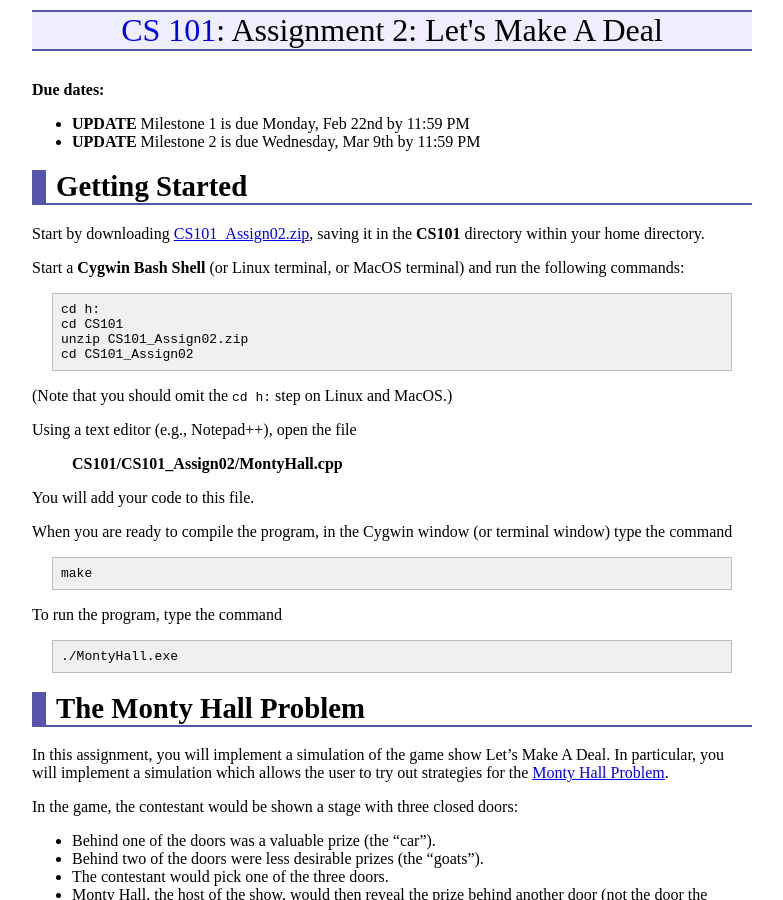
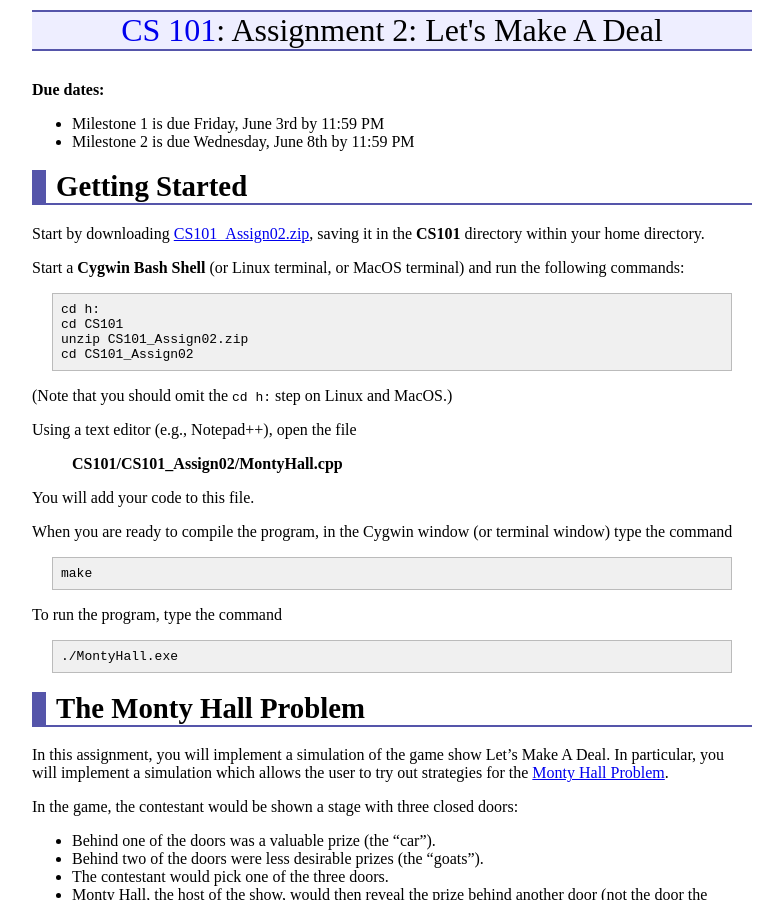
Before and after one commit to ycpcs/cs101-summer2016, a Jekyll site: the page built from assign/assign02.md, in a window 1280 px wide and 900 px high. Shown: the whole window, without its empty margins (248-1031 px from the left). Built offline with Jekyll 4.4.1, drawn with Linux system fonts in a browser that asks for light colours.

Commit message:
add assign 2
add assign 2

```diff
--- a/assign/assign02.md
+++ b/assign/assign02.md
@@ -5,8 +5,8 @@ title: "Assignment 2: Let's Make A Deal"
 
 **Due dates:**
 
--   **UPDATE** Milestone 1 is due Monday, Feb 22nd by 11:59 PM
--   **UPDATE** Milestone 2 is due Wednesday, Mar 9th by 11:59 PM
+-   Milestone 1 is due Friday, June 3rd by 11:59 PM
+-   Milestone 2 is due Wednesday, June 8th by 11:59 PM
 
 Getting Started
 ===============
```
Also changed, not shown: assign/index.md (+1 -0 lines), index.md (+2 -0 lines), 1 other file.
